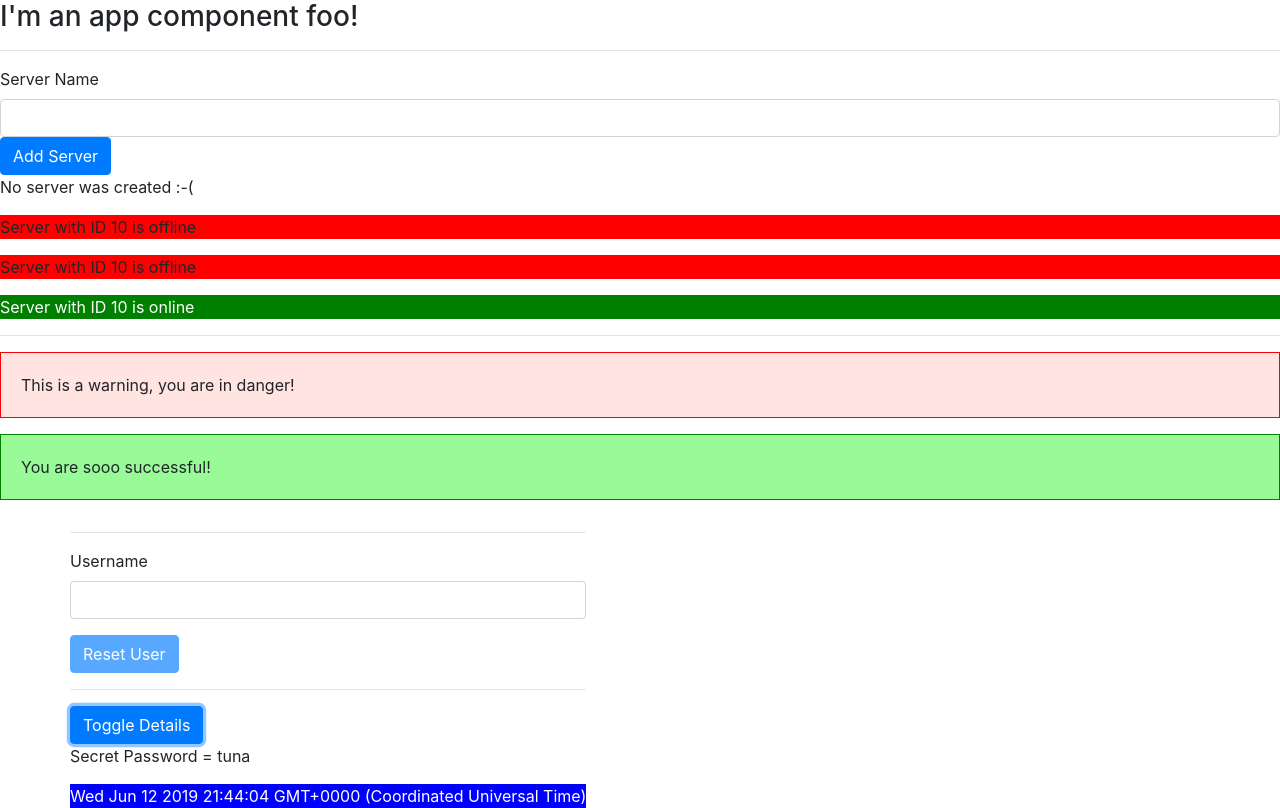
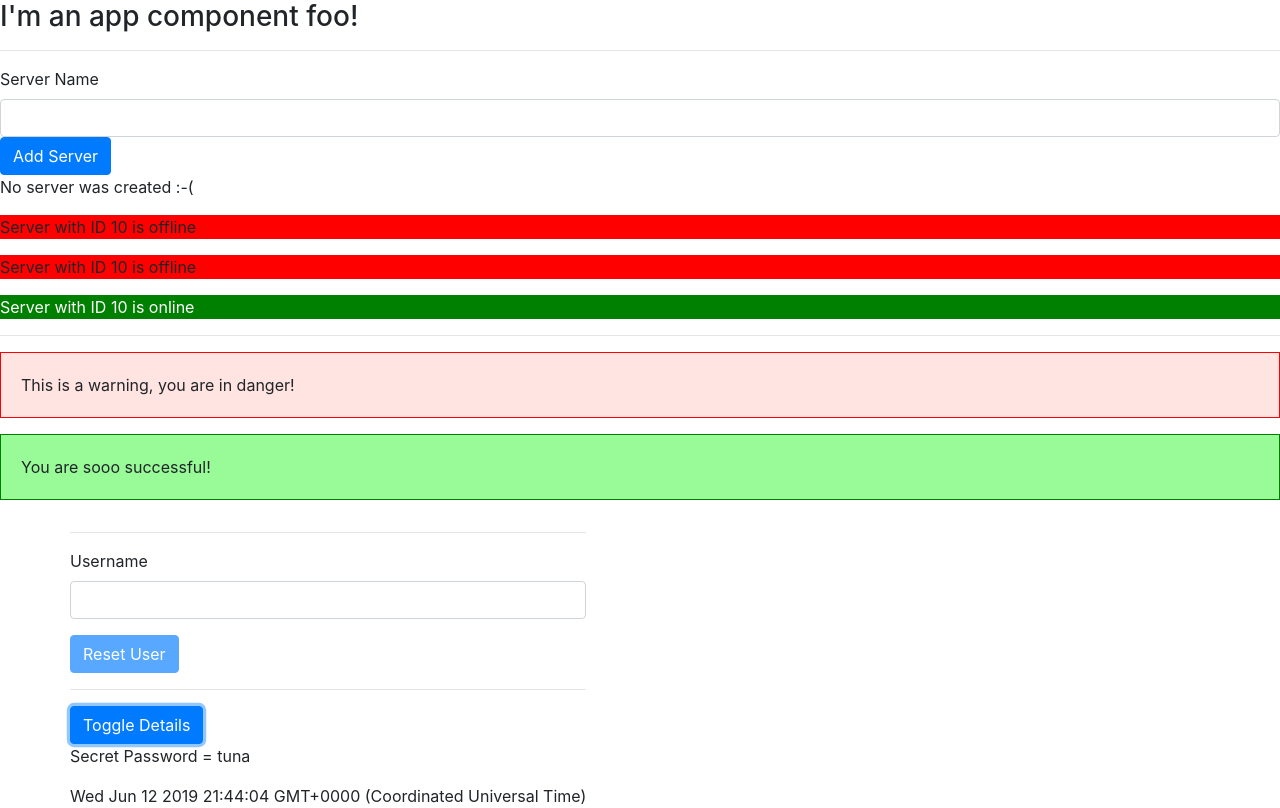
Before and after one commit to anwarlo/angularDemo, an Angular app: page / in a window 1280 px wide. Both pictures are taken after a click on the button "Toggle Details". Built offline with nearby package versions, Linux system fonts and the light colour scheme.

Commit message:
directives exercise 2

```diff
--- a/src/app/app.component.html
+++ b/src/app/app.component.html
@@ -20,8 +20,8 @@
       <button class="btn btn-primary" (click)="onToggleDisplay()">Toggle Details</button>
       <p *ngIf="showSecret">Secret Password = tuna</p>
       <div *ngFor="let logItem of log; let i = index"
-      [ngStyle]="{backgroundColor: logItem >= 5 ? 'blue' : 'transparent'}"
-           [ngClass]="{'white-text': logItem >=5}"
+      [ngStyle]="{backgroundColor: i >= 4 ? 'blue' : 'transparent'}"
+           [ngClass]="{'white-text': i >= 4}"
       >{{ logItem }}</div>
     </div>
   </div>
```
